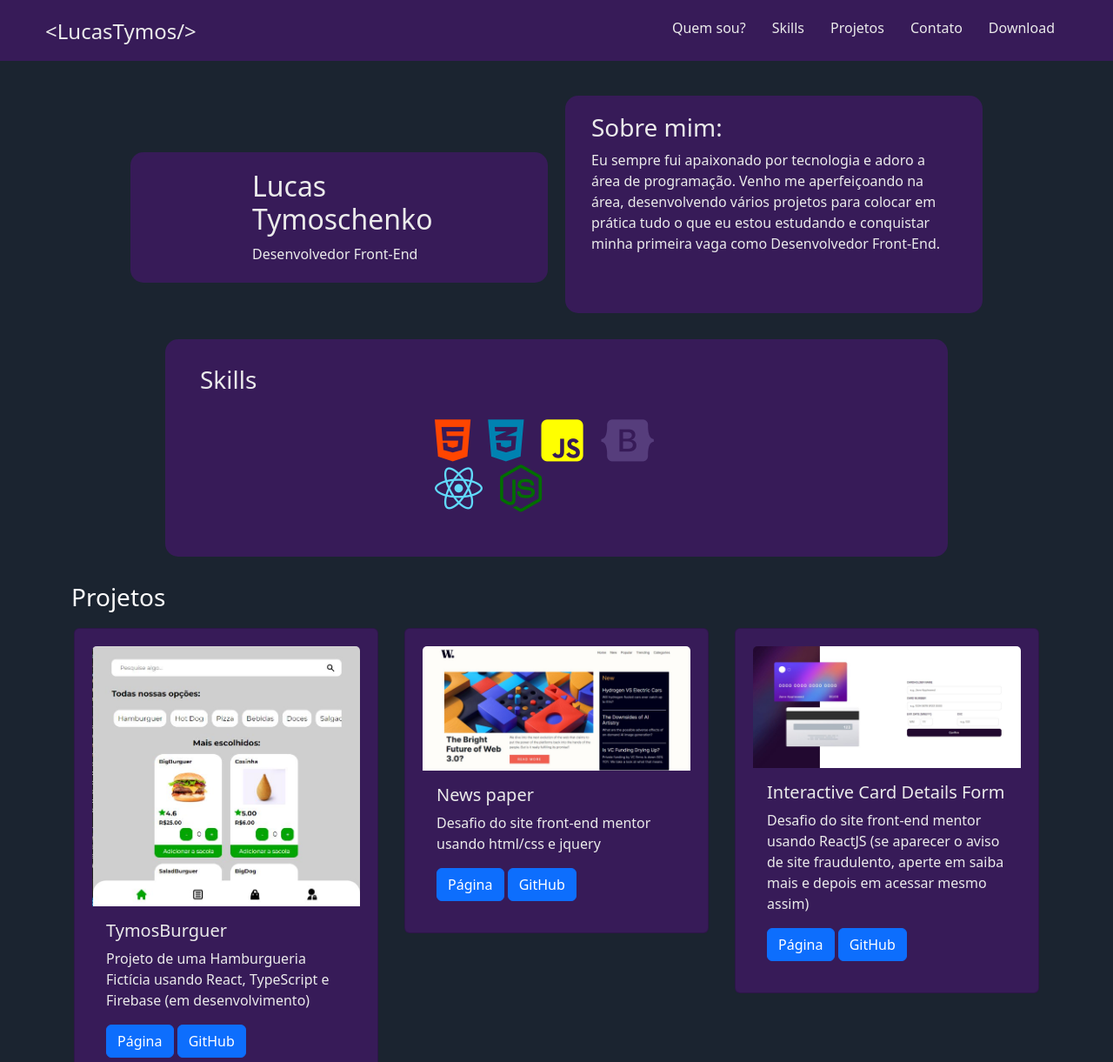
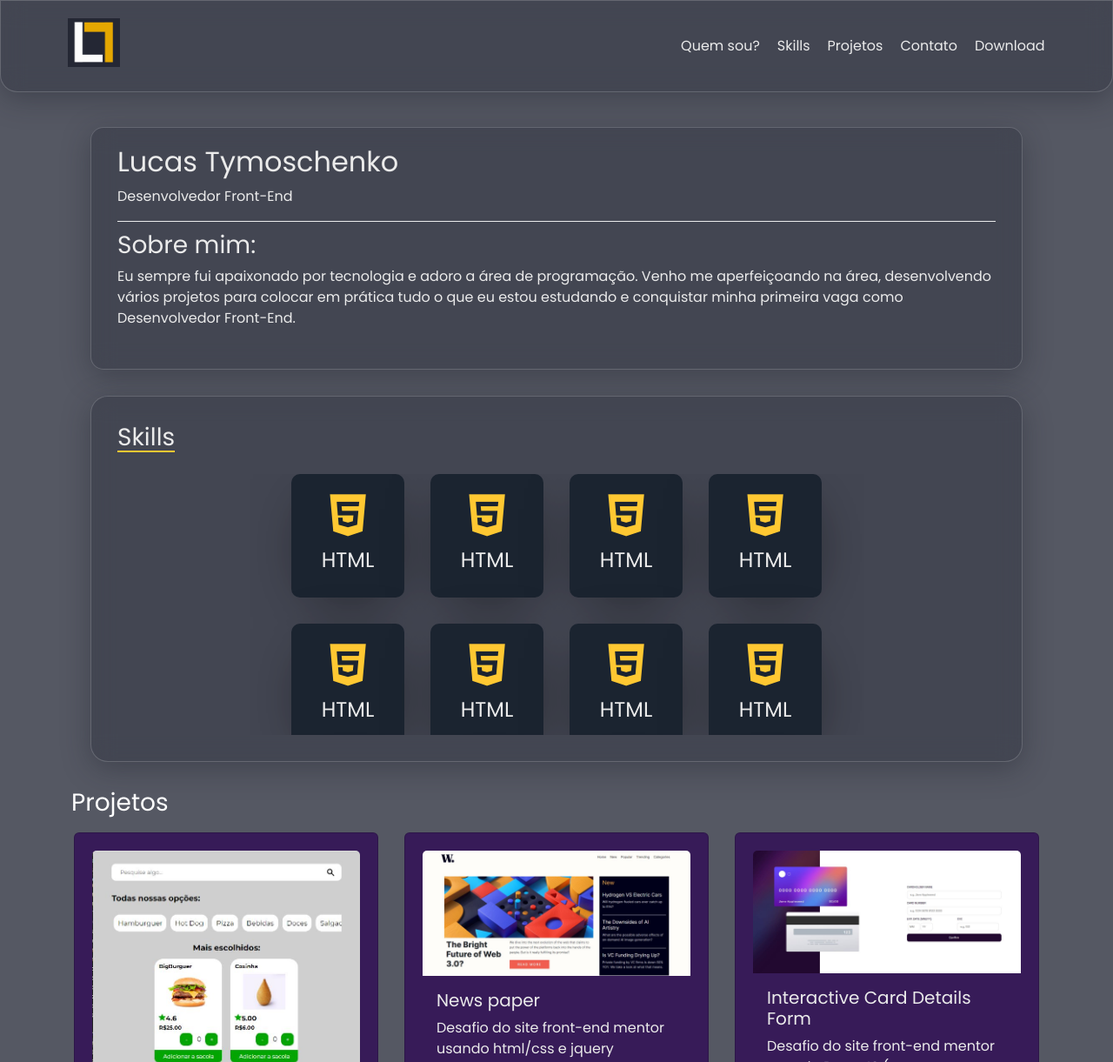
Before and after one commit to LuTymos/Portfolio, a plain HTML site: page index.html in a window 1280 px wide. Shown: the top 1221 px of the page at 87% size. Drawn offline with nearby package versions, Linux system fonts and the light colour scheme.

Commit message:
Ajustando design e arrumando outras coisas

```diff
--- a/css/global.css
+++ b/css/global.css
@@ -1,46 +1,119 @@
+@import url('https://fonts.googleapis.com/css2?family=Poppins:wght@300;400;600;700&display=swap');
+
 * {
   padding: 0;
   margin: 0;
-  box-sizing: border-box; }
+  box-sizing: border-box;
+  font-family: 'Poppins', sans-serif;
+}
+
+:root {
+  --cor-do-texto: #EBEBEB;
+  --cor-amarela: #e5a701
+}
 
 body {
-  background-color: #1B2430; }
+  background-color: #555863;
+}
 
 header {
   width: 100%;
+  background-color: rgba(36, 39, 52, .35);
+  border-radius: 0px 0px 20px 20px;
+  box-shadow: 0 8px 32px 0 rgba(29, 32, 44, 0.37);
+  backdrop-filter: blur(13.5px);
+  -webkit-backdrop-filter: blur(13.5px);
+  border: 1px solid rgba(255, 255, 255, 0.18);
+}
+
+header .container {
   padding: 20px 3%;
-  height: 70px;
-  background-color: #371B58; }
-  header .container {
   max-width: 1200px;
   margin: 0 auto;
   display: flex;
   justify-content: space-between;
-    align-items: center; }
+  align-items: center;
+}
+
 header .container .logo {
-      width: 250px; }
+  width: 60px;
+}
+
+header .container .logo img {
+  width: 100%;
+}
+
 header .container .logo h4 {
-        color: #EBEBEB; }
+  color: var(--cor-do-texto);
+}
+
 header .container .btn-menu {
-      width: 30px; }
+  width: 30px;
+}
+
 @media screen and (min-width: 840px) {
   header .container .btn-menu {
-          display: none; } }
+    display: none;
+  }
+}
+
 header .container .btn-menu i {
   color: #EBEBEB;
   font-size: 22px;
-        cursor: pointer; }
+  cursor: pointer;
+}
+
 @media screen and (max-width: 840px) {
   header .container .menu-desktop {
-        display: none; } }
+    display: none;
+  }
+}
+
 header .container .menu-desktop ul {
-      display: flex; }
+  display: flex;
+  align-items: center;
+  margin: 0;
+  gap: 20px;
+}
+
 header .container .menu-desktop ul li {
   list-style: none;
-      margin: 0 15px; }
+}
+
 header .container .menu-desktop ul li a {
   text-decoration: none;
-        color: #EBEBEB; }
+  color: #EBEBEB;
+  position: relative;
+}
+
+header .container .menu-desktop ul li a:before {
+  content: "";
+  position: absolute;
+  width: 70%;
+  height: 1px;
+  border-radius: 10px;
+  bottom: 0px;
+  left: 1px;
+  background-color: var(--cor-amarela);
+  visibility: visible;
+  -webkit-transform: scaleX(0);
+  transform: scaleX(0);
+  transform-origin: bottom left;
+  -webkit-transition: all 0.3s ease-in 0s;
+  transition: all 0.3s ease-in 0s;
+}
+
+header .container .menu-desktop ul li a:hover:before {
+  visibility: visible;
+  -webkit-transform: scaleX(1);
+  transform: scaleX(1);
+}
+
+header .container .menu-desktop ul li a:hover {
+  transform: scale(5);
+  transform: scale(5);
+}
+
 header .container .menu-mobile {
   display: none;
   position: absolute;
@@ -50,108 +123,213 @@ header {
   background-color: #1B2430;
   top: 70px;
   left: 0;
-      padding: 15px 0; }
+  padding: 15px 0;
+}
+
 header .container .menu-mobile ul li {
-        margin: 15px 0; }
+  margin: 15px 0;
+}
+
 header .container .menu-mobile ul li a {
   text-decoration: none;
-          color: #EBEBEB; }
+  color: #EBEBEB;
+}
+
+main .quem_sou {
+  margin-top: 40px;
+  display: flex;
+  align-items: center;
+  justify-content: center;
+}
 
 @media screen and (min-width: 740px) {
   main .quem_sou {
     margin-top: 40px;
     display: flex;
     align-items: center;
-    justify-content: center; } }
+    justify-content: center;
+  }
+}
+
 main .quem_sou .container {
   max-width: 1200px;
   margin: 0 auto;
-  display: flex; }
+  display: flex;
+  padding: 0 5%;
+
+}
+
 main .quem_sou .container .row {
-    justify-content: center; }
-  main .quem_sou .container .nome {
-    padding-top: 40px;
-    margin-top: 30px;
-    min-height: 150px;
-    background-color: #371B58; }
-    @media screen and (min-width: 740px) {
-      main .quem_sou .container .nome {
-        max-height: 120px;
-        max-width: 40%;
-        padding-top: 20px;
-        align-self: center;
-        border-radius: 15px;
-      } }
-    main .quem_sou .container .nome .center {
-      width: 200px;
-      margin: 0 auto; }
-      main .quem_sou .container .nome .center h2 {
-        color: #EBEBEB; }
-      main .quem_sou .container .nome .center p {
-        color: #EBEBEB; }
+  justify-content: center;
+  margin: 0;
+}
+
 main .quem_sou .container .sobre {
   width: 100%;
   padding: 30px 30px;
   min-height: 250px;
-    background-color: #371B58; }
+  background-color: #371B58;
+  color: var(--cor-do-texto);
+
+  background-color: rgba(36, 39, 52, .35);
+  border-radius: 20px;
+  box-shadow: 0 8px 32px 0 rgba(29, 32, 44, 0.37);
+  backdrop-filter: blur(13.5px);
+  -webkit-backdrop-filter: blur(13.5px);
+  border: 1px solid rgba(255, 255, 255, 0.18);
+}
+
+main .quem_sou .container .sobre .wraper {
+  width: 100%;
+  align-self: center;
+  justify-self: center;
+  height: 1px;
+  background-color: var(--cor-do-texto);
+  margin: 10px 0;
+}
+
 @media screen and (min-width: 740px) {
   main .quem_sou .container .sobre {
     padding-top: 20px;
     align-self: center;
-        max-width: 40%;
-        margin-left: 20px;
-        border-radius: 15px;
-      } }
-    main .quem_sou .container .sobre h3 {
-      color: #EBEBEB; }
-    main .quem_sou .container .sobre p {
-      color: #EBEBEB; }
-main .skills {
-  margin-top: 30px; }
-  main .skills .container {
-    max-width: 900px;
-    margin: 0 auto;
-    background-color: #371B58;
-    min-height: 250px;
-    padding: 30px 40px;
+
     border-radius: 15px;
   }
-    main .skills .container h3 {
-      color: #EBEBEB; }
+}
+
+main .quem_sou .container .sobre h3 {
+  color: #EBEBEB;
+}
+
+main .quem_sou .container .sobre p {
+  color: #EBEBEB;
+}
+
+main .skills {
+  margin-top: 30px;
+}
+
+main .skills .container {
+  max-width: 1200px;
+  margin: 0 auto;
+  display: flex;
+  padding: 0 5%;
+  align-items: center;
+  justify-content: center;
+}
+
+main .skills .container .row {
+  width: 100%;
+  justify-content: center;
+  margin: 0;
+}
+
+main .skills .container .sessao_skills {
+  width: 100%;
+  padding: 30px 30px;
+  min-height: 250px;
+  background-color: #371B58;
+  color: var(--cor-do-texto);
+
+  align-self: center;
+  background-color: rgba(36, 39, 52, .35);
+  border-radius: 20px;
+  box-shadow: 0 8px 32px 0 rgba(29, 32, 44, 0.37);
+  backdrop-filter: blur(13.5px);
+  -webkit-backdrop-filter: blur(13.5px);
+  border: 1px solid rgba(255, 255, 255, 0.18);
+}
+
+main .skills .container .row .sessao_skills h3 {
+  color: #EBEBEB;
+  position: relative;
+  width: fit-content;
+}
+
+
+main .skills .container .row .sessao_skills h3::after {
+  content: '';
+  position: absolute;
+  bottom: 0;
+  left: 0;
+  width: 100%;
+  height: 2px;
+  transform-origin: bottom center;
+  background-color: #ffc832;
+}
+
 main .skills .container .group_skills {
-      width: 300px;
+  width: 70%;
   margin: 0 auto;
   display: flex;
   margin-top: 25px;
-      flex-wrap: wrap; }
+  flex-wrap: wrap;
+  max-height: 300px;
+  justify-content: center;
+  gap: 30px;
+  overflow: auto;
+}
+
+main .skills .container .group_skills::-webkit-scrollbar {
+  background-color: #55586300;
+  width: 8px;
+}
+
+main .skills .container .group_skills::-webkit-scrollbar-thumb {
+  background-color: #ffc832;
+  width: 8px;
+  border-radius: 10px;
+}
+
+main .skills .container .group_skills .skill {
+  width: 130px;
+  border-radius: 10px;
+  background-color: #1B2430;
+  padding: 20px 30px;
+  display: flex;
+  flex-direction: column;
+  justify-content: center;
+  align-items: center;
+  gap: 10px;
+
+
+  -webkit-box-shadow: 3px 14px 73px -26px rgba(0, 0, 0, 0.75);
+  -moz-box-shadow: 3px 14px 73px -26px rgba(0, 0, 0, 0.75);
+  box-shadow: 3px 14px 73px -26px rgba(0, 0, 0, 0.75);
+}
+
 main .skills .container .group_skills i {
   font-size: 55px;
-        margin: 0 10px; }
-      main .skills .container .group_skills .fa-html5 {
-        color: orangered; }
-      main .skills .container .group_skills .fa-css3-alt {
-        color: #0082b1; }
-      main .skills .container .group_skills .fa-square-js {
-        color: yellow; }
-      main .skills .container .group_skills .fa-bootstrap {
-        color: #563d7c; }
-      main .skills .container .group_skills .fa-react {
-        color: #61dafb; }
-      main .skills .container .group_skills .fa-node-js {
-        color: #026e00; }
+  margin: 0 10px;
+}
+
+main .skills .container .group_skills .icon {
+  color: #ffc832;
+}
+
+
 main .projetos {
-  margin-top: 30px; }
+  margin-top: 30px;
+}
+
 main .projetos .container h3 {
-    color: white; }
+  color: white;
+}
+
 main .projetos .container .row .projeto-single {
   margin: 10px auto;
   max-width: 350px;
   background-color: #371B58;
-    padding: 20px; }
+  padding: 20px;
+}
+
 main .projetos .container .row .projeto-single .card-body h5 {
-      color: #EBEBEB; }
+  color: #EBEBEB;
+}
+
 main .projetos .container .row .projeto-single .card-body p {
-      color: #EBEBEB; }
+  color: #EBEBEB;
+}
 
 footer {
   margin-top: 40px;
@@ -160,11 +338,14 @@ footer {
   height: 100px;
   display: flex;
   align-items: center;
-  text-align: center; }
+  text-align: center;
+}
+
 footer i {
   color: #EBEBEB;
   font-size: 40px;
-    margin: 0 10px; }
+  margin: 0 10px;
+}
 
 
 /*# sourceMappingURL=global.css.map */
--- a/index.html
+++ b/index.html
@@ -26,14 +26,14 @@
 <body>
     <header id="header">
     <div class="container">
-        <div class="logo"><h4>&lt;LucasTymos/&gt;</h4></div>
+        <div class="logo"><h4><img src="img/lucas_logo.png" alt=""></h4></div>
         <nav class="menu-desktop">
             <ul>
                 <li><a href="#quem_sou">Quem sou?</a></li>
                 <li><a href="#skills">Skills</a></li>
                 <li><a href="#projetos">Projetos</a></li>
                 <li><a href="#contato">Contato</a></li>
-                <li><a href="" download="name">Download</a></li>
+                <li><a href="LucasCurriculo.pdf" download="LucasCurriculo">Download</a></li>
             </ul>
         </nav>
         <div class="btn-menu"><i class="fa-solid fa-bars-staggered btn-menu-i"></i></div>
@@ -55,15 +55,10 @@
         <section class="quem_sou" id="quem_sou">
             <div class="container">
             <div class="row">
-                <div class="col-md nome">
-                <div class="center">
-                  <h2>Lucas <br> Tymoschenko</h2>
-                  <p>Desenvolvedor Front-End</p>
-                </div>
-                </div>
-                <!-- /Nome -->
-
-                <div class="col-md sobre">
+                <div class="col-md-12 sobre">
+                <h2>Lucas Tymoschenko</h2>
+                <p>Desenvolvedor Front-End</p>
+                <div class="wraper"></div>
                   <h3>Sobre mim:</h3>
                   <p>Eu sempre fui apaixonado por tecnologia e adoro a área de programação. Venho me aperfeiçoando na área, desenvolvendo vários projetos para colocar em prática tudo o que eu estou estudando e conquistar minha primeira vaga como Desenvolvedor Front-End.</p>
                 </div>
@@ -78,20 +73,80 @@
 
         <section id="skills" class="skills">
             <div class="container">
-                <h3>Skills</h3>
-            <div class="group_skills">
-                <i class="fa-brands fa-html5"></i>
-                <i class="fa-brands fa-css3-alt"></i>
-                <i class="fa-brands fa-square-js"></i>
-                <i class="fa-brands fa-bootstrap"></i>
-                <i class="fa-brands fa-react"></i>
-                <i class="fa-brands fa-node-js"></i>
-            </div>
-            <!-- /Skills -->
+                <div class="row">
+                    <div class="sessao_skills">
+                        <h3>Skills</h3>
+                        <div class="group_skills">
+                            <div class="skill">
+                                <i class="fa-brands fa-html5 icon"></i>
+                                <h4>HTML</h4>
+                            </div>
+                            <div class="skill">
+                                <i class="fa-brands fa-html5 icon"></i>
+                                <h4>HTML</h4>
+                            </div>
+                            <div class="skill">
+                                <i class="fa-brands fa-html5 icon"></i>
+                                <h4>HTML</h4>
+                            </div>
+                            <div class="skill">
+                                <i class="fa-brands fa-html5 icon"></i>
+                                <h4>HTML</h4>
+                            </div>
+                            <div class="skill">
+                                <i class="fa-brands fa-html5 icon"></i>
+                                <h4>HTML</h4>
+                            </div>
+                            <div class="skill">
+                                <i class="fa-brands fa-html5 icon"></i>
+                                <h4>HTML</h4>
+                            </div>
+                            <div class="skill">
+                                <i class="fa-brands fa-html5 icon"></i>
+                                <h4>HTML</h4>
+                            </div>
+                            <div class="skill">
+                                <i class="fa-brands fa-html5 icon"></i>
+                                <h4>HTML</h4>
+                            </div>
+                            <div class="skill">
+                                <i class="fa-brands fa-html5 icon"></i>
+                                <h4>HTML</h4>
+                            </div>
+                            <div class="skill">
+                                <i class="fa-brands fa-html5 icon"></i>
+                                <h4>HTML</h4>
+                            </div>
+                            <div class="skill">
+                                <i class="fa-brands fa-html5 icon"></i>
+                                <h4>HTML</h4>
+                            </div>
+                            <div class="skill">
+                                <i class="fa-brands fa-html5 icon"></i>
+                                <h4>HTML</h4>
+                            </div>
+                            <div class="skill">
+                                <i class="fa-brands fa-html5 icon"></i>
+                                <h4>HTML</h4>
+                            </div>
+                            <div class="skill">
+                                <i class="fa-brands fa-html5 icon"></i>
+                                <h4>HTML</h4>
+                            </div>
+                            <div class="skill">
+                                <i class="fa-brands fa-html5 icon"></i>
+                                <h4>HTML</h4>
+                            </div>
+
+                    </div>
+                    <!-- /Skills -->
+                    </div>
+                </div>
             </div>
             <!-- /Container -->
         </section>
         <!-- /Section Skills -->
+
         <section class="projetos" id="projetos">
             <div class="container">
                 <h3>Projetos</h3>
```
Also changed, not shown: img/lucas_logo.png (added), 1 other file. Lines whose indentation alone changed are shown as unchanged.
